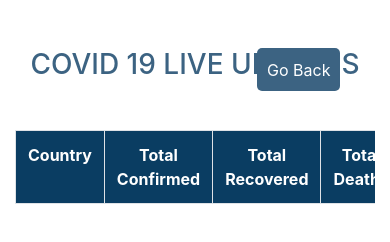
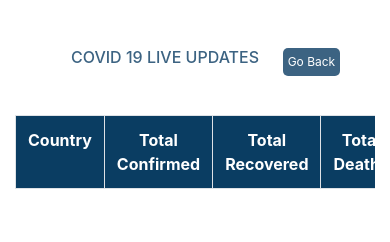
Before and after one commit to chetnagrover00/Covi-Safe, a plain HTML site: page covidTracker.html in a window 390 px wide. Drawn offline with nearby package versions, Linux system fonts and the light colour scheme; no server answers.

Commit message:
update covidTracker and made responsive

```diff
--- a/covidTracker.html
+++ b/covidTracker.html
@@ -48,6 +48,21 @@
     a:hover {
       text-decoration: none;
       color: white;
+    }
+/* NEW: media queries  */
+
+@media (max-width:560px){
+      .return a{
+        font-size: 12px;
+        padding:  .4em;
+      }
+
+      .mb-3{
+        margin-right: 60px;
+      }
+      .live{
+        font-size: 1rem;
+      }
     }
   </style>
 </head>
```
